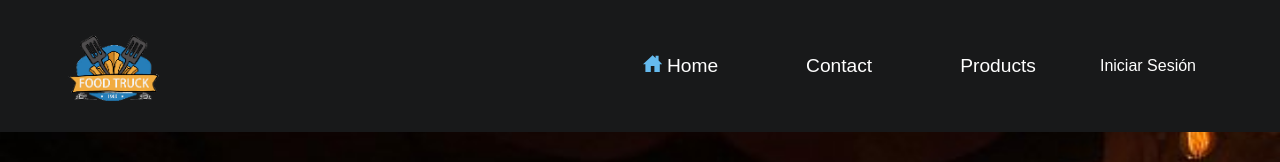
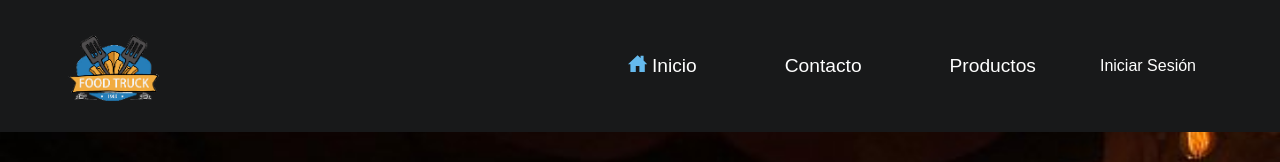
Before and after one commit to jorajuriatomas/FoodTruckReact, a React (Vite) app: page /contact in a window 1280 px wide. Shown: the top 162 px of the page. Built offline with nearby package versions, Linux system fonts and the light colour scheme.

Commit message:
E2 arreglos

```diff
--- a/src/components/Layout/Navbar/Navbar.jsx
+++ b/src/components/Layout/Navbar/Navbar.jsx
@@ -10,30 +10,30 @@ export const Navbar = () => {
 
   return (
     <s.HeaderContainer>
-      <s.NavbarLink to ="/">
+      <s.NavbarLink to="/">
         <img src="/img/file.png" />
       </s.NavbarLink>
       <s.LinksContainer>
         <s.NavContainer home>
           <motion.div whileTap={{ scale: 0.95 }}>
-            <s.NavbarLink to ="/">
+            <s.NavbarLink to="/">
               <s.LinkContainer home>
                 <IoHomeSharp />
               </s.LinkContainer>
-              Home
+              Inicio
             </s.NavbarLink>
           </motion.div>
         </s.NavContainer>
 
         <s.NavContainer home>
           <motion.div whileTap={{ scale: 0.95 }}>
-            <s.NavbarLink to ="/contact">Contact</s.NavbarLink>
+            <s.NavbarLink to="/contact">Contacto</s.NavbarLink>
           </motion.div>
         </s.NavContainer>
 
         <s.NavContainer home>
           <motion.div whileTap={{ scale: 0.95 }}>
-            <s.NavbarLink to ="/products">Products</s.NavbarLink>
+            <s.NavbarLink to="/products">Productos</s.NavbarLink>
           </motion.div>
         </s.NavContainer>
 
@@ -52,19 +52,21 @@ export const Navbar = () => {
         <s.NavResponsive className={`${isMenuOpen ? "isActive" : ""}`}>
           <s.NavResponsiveContainer>
             <s.NavResponsiveList>
-              <s.NavResponsiveLink to="/">Home</s.NavResponsiveLink>
+              <s.NavResponsiveLink to="/">Inicio</s.NavResponsiveLink>
             </s.NavResponsiveList>
 
             <s.NavResponsiveList>
-            <s.NavResponsiveLink to="/contact">Contact</s.NavResponsiveLink>
+              <s.NavResponsiveLink to="/contact">Contacto</s.NavResponsiveLink>
             </s.NavResponsiveList>
 
             <s.NavResponsiveList>
-            <s.NavResponsiveLink to="/products">Products</s.NavResponsiveLink>
+              <s.NavResponsiveLink to="/products">
+                Productos
+              </s.NavResponsiveLink>
             </s.NavResponsiveList>
 
             <s.NavResponsiveList>
-            <s.NavResponsiveLink to="/">Iniciar Sesion</s.NavResponsiveLink>
+              <s.NavResponsiveLink to="/">Iniciar Sesion</s.NavResponsiveLink>
             </s.NavResponsiveList>
           </s.NavResponsiveContainer>
         </s.NavResponsive>
--- a/src/components/Layout/Navbar/NavbarStyles.js
+++ b/src/components/Layout/Navbar/NavbarStyles.js
@@ -12,6 +12,9 @@ export const HeaderContainer = styled.header`
   img {
     height: 100px;
   }
+    @media (max-width: 960px) {
+    padding: 1rem 1rem;
+    }
 `;
 
 export const LinksContainer = styled.ul`
```
